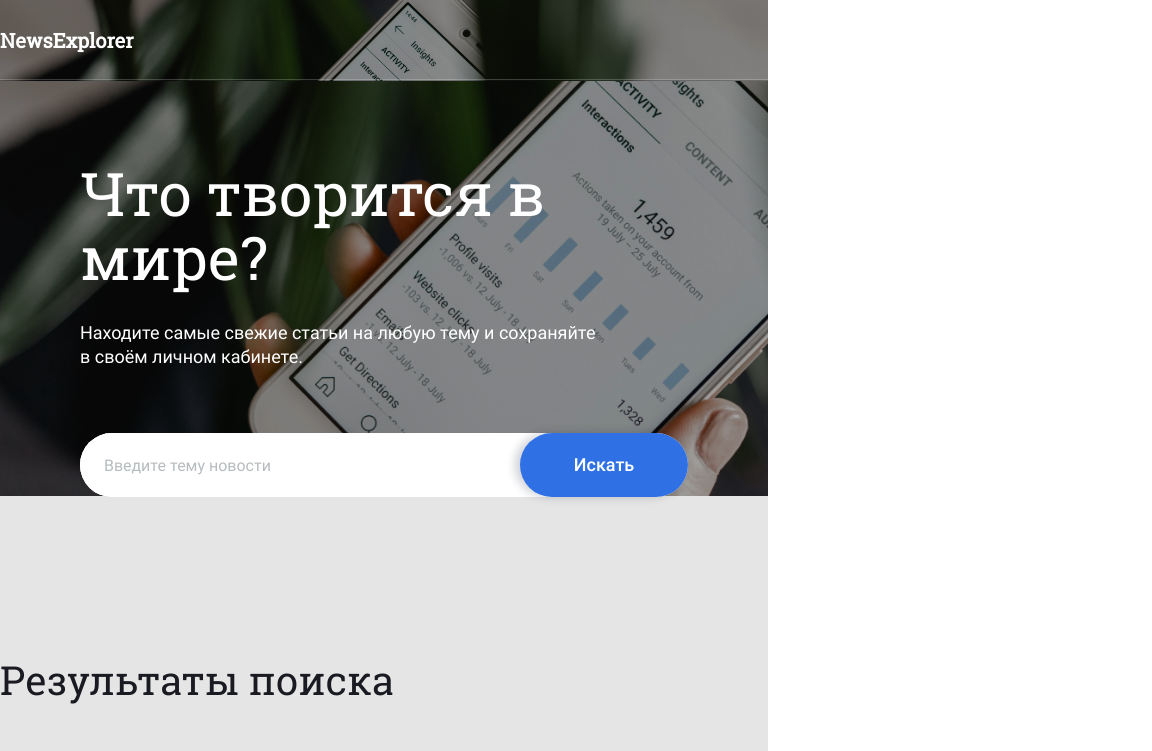
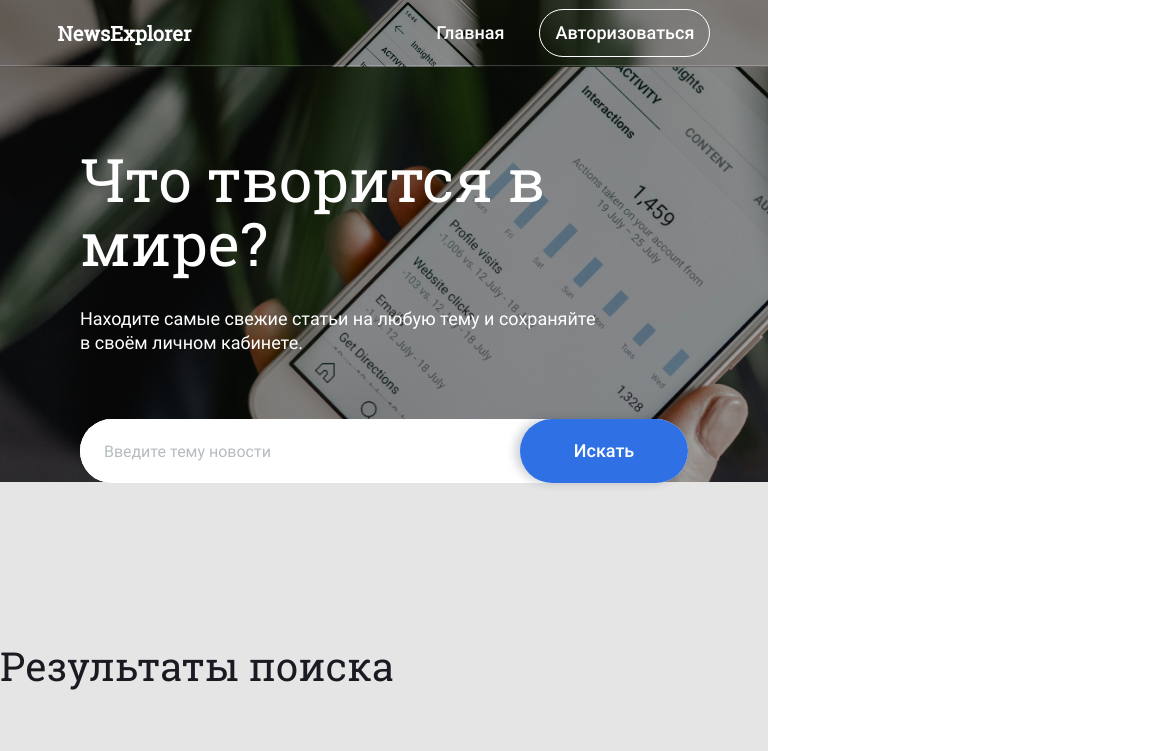
Before and after one commit to Vladimir-art/news-explorer-frontend, a React (Create React App) app: page / in a window 768 px wide. Shown: the top 751 px of the page, 1152 px wide, since content can reach past the window. Built offline with nearby package versions, Linux system fonts and the light colour scheme.

Commit message:
.header 768px

```diff
--- a/src/blocks/header/__info/header__info.css
+++ b/src/blocks/header/__info/header__info.css
@@ -1,8 +1,14 @@
 .header__info {
-  width: 1227px;
+  max-width: 85%;
   height: 80px;
   margin: 0 auto;
   display: flex;
   align-items: center;
   justify-content: space-between;
 }
+
+@media screen and (max-width: 1024px) and (min-width: 768px) {
+  .header__info {
+    height: 66px;
+  }
+}
--- a/src/blocks/header/header.css
+++ b/src/blocks/header/header.css
@@ -18,3 +18,9 @@
   background-position: center;
   background-position: 0 0;
 }
+
+@media screen and (max-width: 1024px) and (min-width: 768px) {
+  .header {
+    height: 66px;
+  }
+}
--- a/src/components/Header/Header.js
+++ b/src/components/Header/Header.js
@@ -5,10 +5,7 @@ function Header() {
   return (
     <header className="header">
       <div className="header__info">
-        <div className="header__mobile">
-          <h3 className="header__text">NewsExplorer</h3>
-          <button className="header__button"></button>
-        </div>
+        <h3 className="header__text">NewsExplorer</h3>
         <Navigation />
       </div>
     </header>
```
